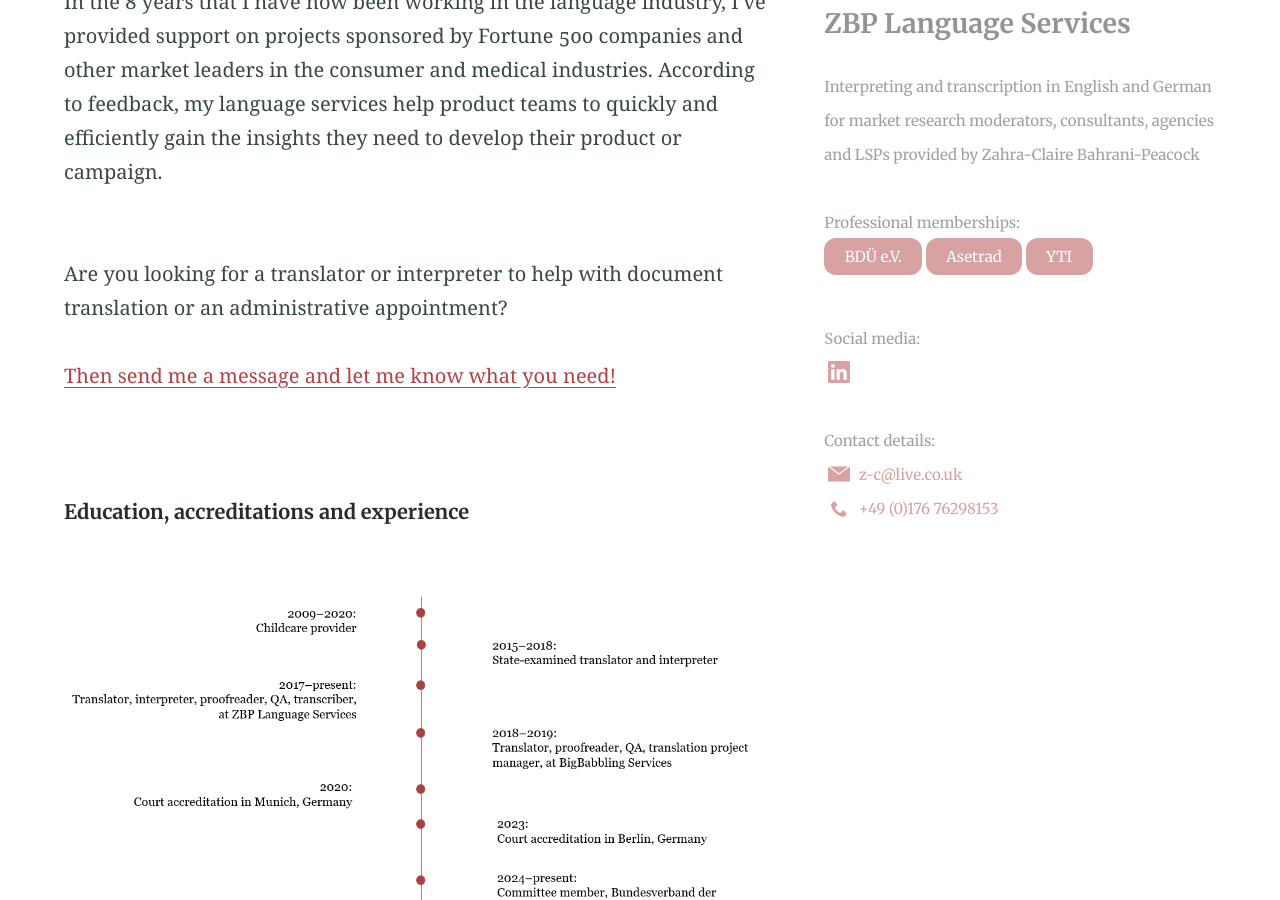
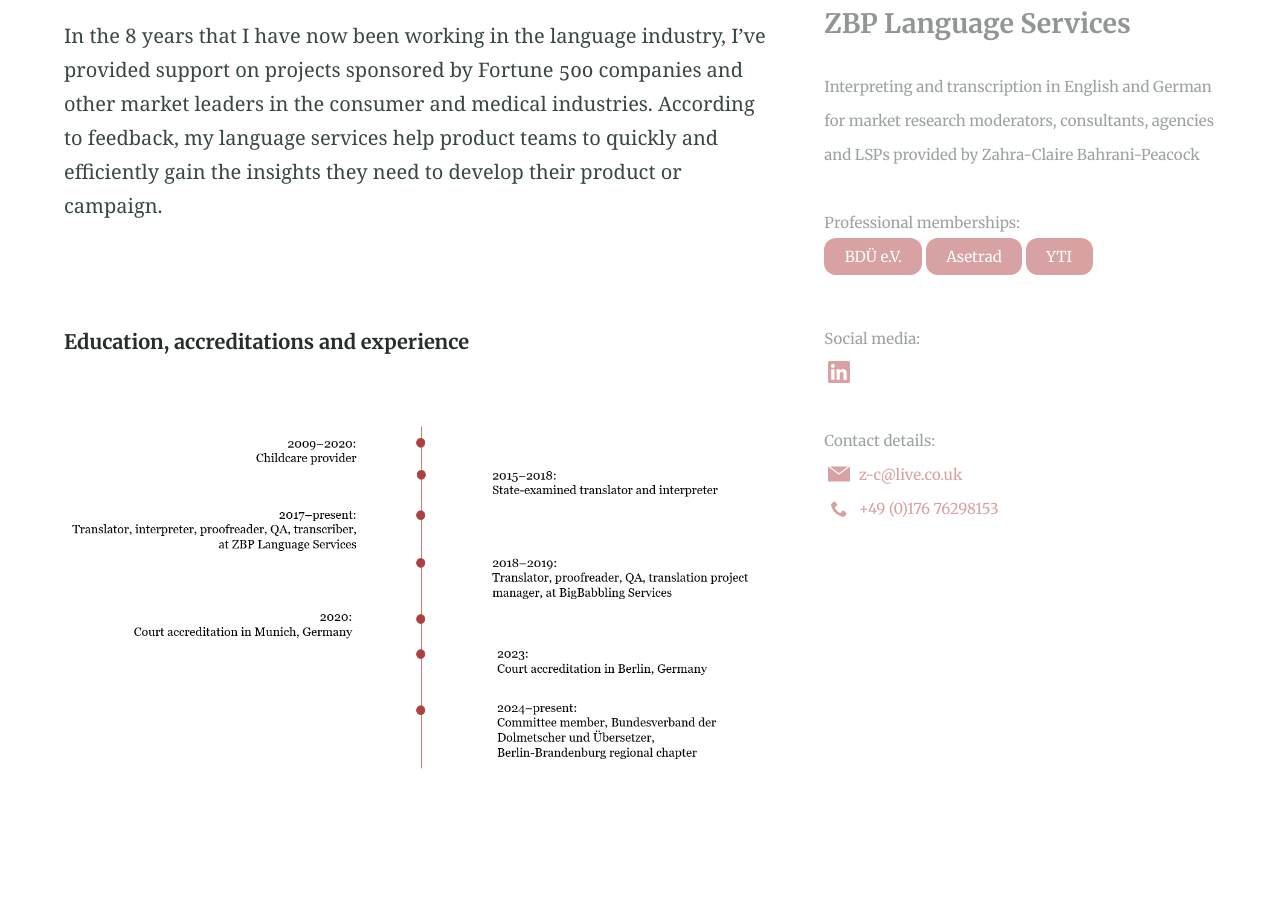
Before and after one commit to Website-2/certified.zbp-language-services.github.io, a Jekyll site: the page built from about.md, in a window 1280 px wide and 900 px high, scrolled down 1359 px. Built offline with Jekyll 4.4.1, drawn with Linux system fonts in a browser that asks for light colours; some of the changed text lies outside the part shown.

Commit message:
Text update

```diff
--- a/about.md
+++ b/about.md
@@ -12,19 +12,21 @@ aside: true
 * State-examined, court accredited translator and interpreter
 * Accredited for German and English by the courts of Berlin and Munich
 * Featured on the lists of translators and interpreters held by [Germany's judicial administration](https://www.justiz-dolmetscher.de/Recherche/de/Suchen) and the [British Embassy](https://find-a-professional-service-abroad.service.csd.fcdo.gov.uk/find/translators-interpreters?country=Germany)
-<br><br><br>
+<br><br><br><br>
 A culture and nature-focused traveller, I grew up bilingual in the UK and spent long periods in Germany and also Spain. If you're wondering whether my childhood resulted in a big interest in languages and culture, you're right. Off of the back of that interest, I have spent the last 10 years deepening my understanding of the cultural differences between the UK, Germany and Spain, meaning the language services I provide fully consider the cultural nuances that exist.
 <br><br>
 Following 10 years of success as a service provider in a different industry, I founded ZBP Language Services in 2017, so that I could apply the knowledge, skills and qualifications I had gained during that time to international projects and align my work with my interests.
 <br><br>
 In the 8 years that I have now been working in the language industry, I've provided support on projects sponsored by Fortune 500 companies and other market leaders in the consumer and medical industries. According to feedback, my language services help product teams to quickly and efficiently gain the insights they need to develop their product or campaign.
 <br><br><br>
-Are you looking for a translator or interpreter to help with document translation or an administrative appointment?
-<br><br>[Then send me a message and let me know what you need!](/contact/)<br><br><br>
 <h6>Education, accreditations and experience</h6>
 <br>
 {% include figure.html image="/assets/CV timeline.png" position="center" %}
 <br><br>
-<h6>Other language services provided by ZBP Language Services:</h6><br>
+<h6>Other language services provided by ZBP Language Services:</h6>
+<br>
 <small><a href="https://www.zbp-language-services.com/" target="_blank" title="Market research interpreting and transcription">Market research interpreting and transcription</a>; marketing translation; academic translation and editing; proofreading and quality assurance</small>
 <br><br><br>
+><small>Are you looking for a translator or interpreter to help with document translation or an administrative appointment?</small>
+<br><br>
+><small>[Then send me a message and let me know what you need!](/contact/)</small><br><br><br>
```
